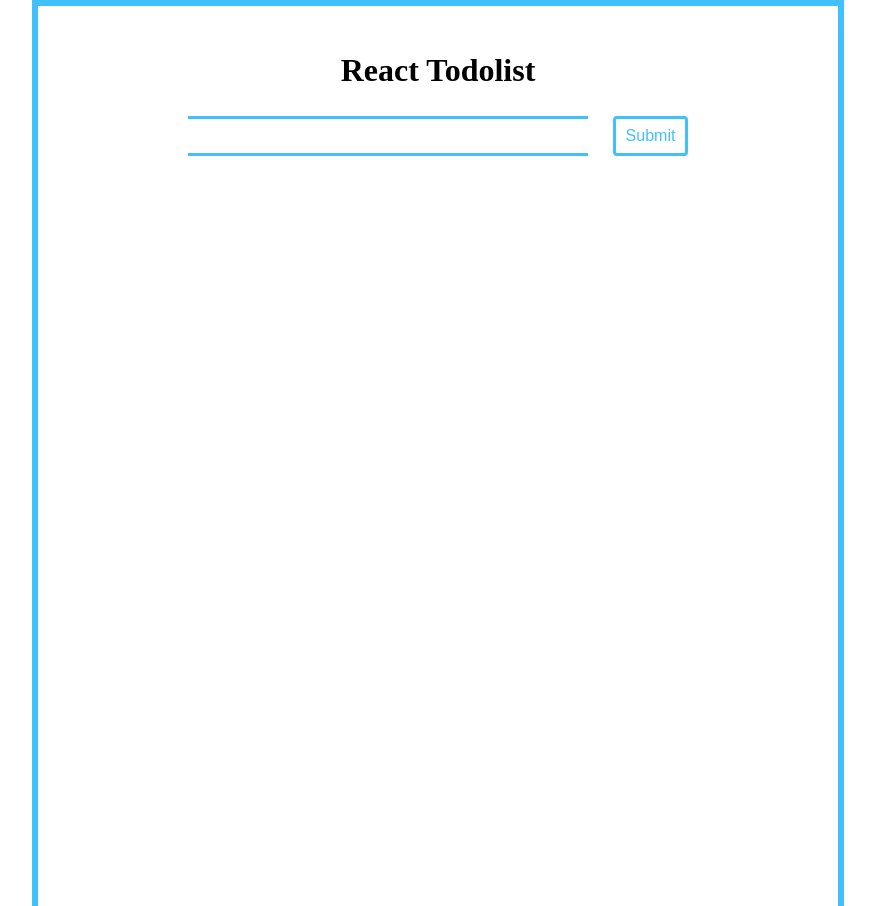
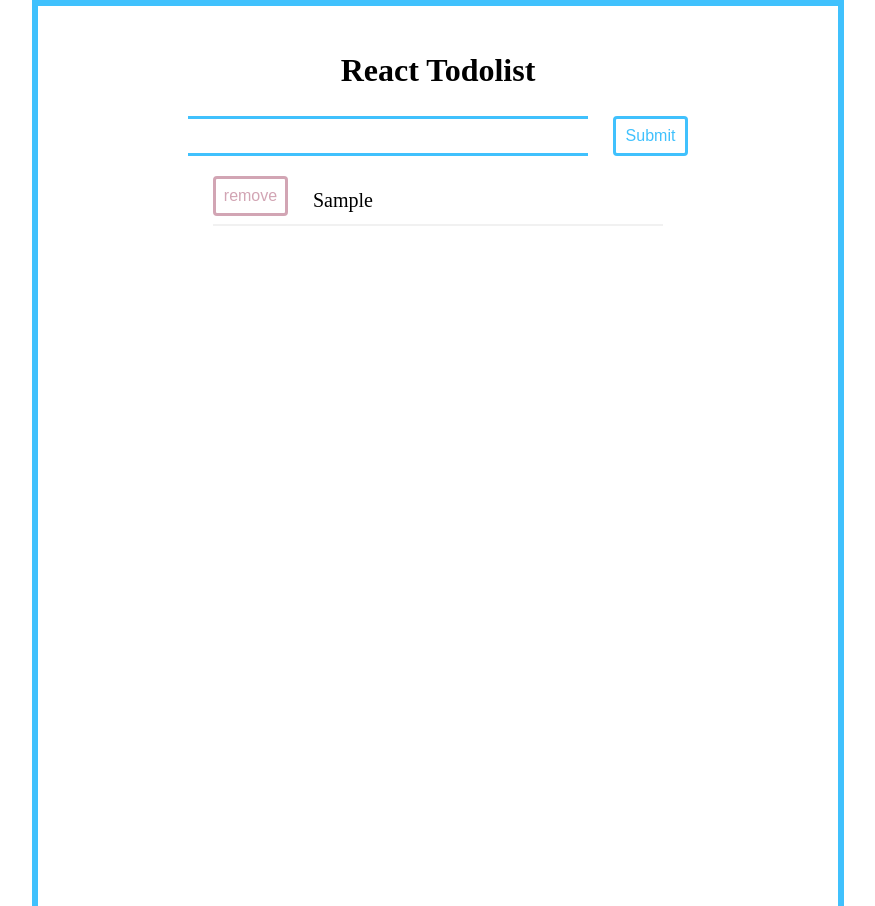
Before and after one commit to vivi-shiwei/todolist-4.17, a Next.js app: page / in a window 1280 px wide. Both pictures are taken after typing "Sample" into the empty fields and a click on the button "Submit". Shown: the whole page, without its empty margins (202-1077 px from the left). Built offline with nearby package versions, Linux system fonts and the light colour scheme.

Commit message:
Update todolist.js

```diff
--- a/components/todolist.js
+++ b/components/todolist.js
@@ -1,37 +1,21 @@
-import React, {useRef, useEffect, useState} from 'react';
+import React, {useState} from 'react';
+
 
 function Todolist() {
-    const textInput = useRef();
+    const [textInput,settextInput] = useState("");
     const [list, setlist] = useState([]);
-    const [finishList, setfinishList] = useState([]);
-    const locsetItem = (key, value) => {
-        localStorage.setItem(key, JSON.stringify(value));
-    };
-    const locgetItem = (key) => {
-        return JSON.parse(localStorage.getItem(key));
-    };
-    useEffect(() => {
-        let locTodolist = locgetItem("Todolist");
-        if (locTodolist != null) {
-            setfinishList(locTodolist);
-        }
-    }, [finishList]);
     const addData = () => {
-        if (textInput.current.value === "") {
+        if (textInput === "") {
             return false;
         } else {
-            var templist = finishList;
-            templist.push(textInput.current.value);
-            setlist([list, templist]);
-            textInput.current.value = "";
-            locsetItem("Todolist", templist);
+            settextInput ("");
+            setlist([...list, textInput]);
+            alert(textInput);
         }
     };
-    const removeData = (key) => {
-        var templist = finishList;
-        templist.splice(key, 1)
-        setlist([list.splice(key, 1)]);
-        locsetItem("Todolist", templist);
+    const removeData = function(index) {
+        list.splice(index, 1);
+        setlist([...list]);
     };
     return (
         <div id="App">
@@ -41,24 +25,22 @@ function Todolist() {
                 </header>
                 <div className="center">
                     <div id="inpTodolist">
-                        <input className="txtTodolist" ref={textInput}/>
+                        <input className="txtTodolist" onChange={(e)=>settextInput(e.target.value)} value={textInput}/>
                     </div>
                     <button className="butAdd" onClick={addData}>Submit</button>
                 </div>
                 <ul>
                     {
-                        finishList.map((key, value) => {
-                            return (
-                                <li key={key}>
+                        list.map((item,index) =>
+                            <li key={index}>
                                 <div>
                                     <button className="butDel"
-                                                onClick={removeData(key)}>remove
+                                            onClick={(e)=>removeData(index)}>remove
                                     </button>
-                                        <p>{value}</p>
+                                    <p>{item}</p>
                                 </div>
                             </li>
                         )
-                        })
                     }
                 </ul>
             </div>
```
Lines whose indentation alone changed are shown as unchanged.
